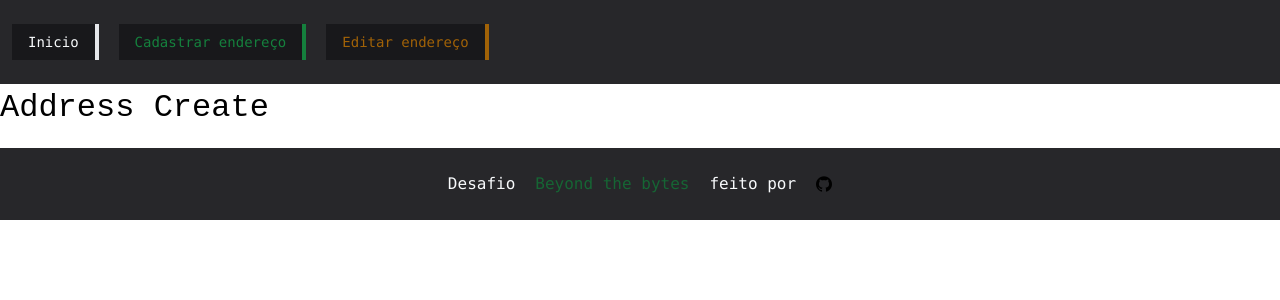
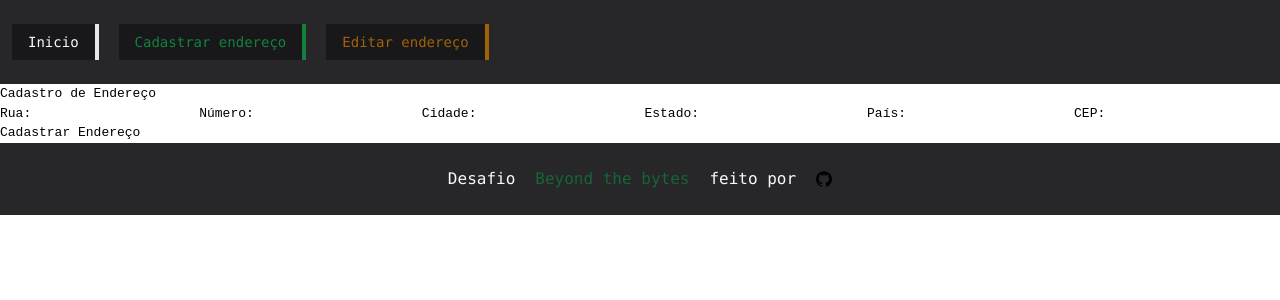
Before and after one commit to kevinDsousa/MarsEarthDeliveries, a React (Vite) app: page /new-address in a window 1280 px wide. Shown: the top 300 px of the page. Built offline with nearby package versions, Linux system fonts and the light colour scheme.

Commit message:
feat: :art: Adicionado a tradução Klingon na Home

```diff
--- a/src/components/AddressForm.tsx
+++ b/src/components/AddressForm.tsx
@@ -1,3 +1,95 @@
+import { useState } from "react";
+
 export const AddressForm: React.FC = () => {
-  return <form action="">ola</form>;
+  const [endereco, setEndereco] = useState({
+    rua: "",
+    numero: "",
+    cidade: "",
+    estado: "",
+    pais: "",
+    cep: "",
+  });
+
+  const handleChange = (e: any) => {
+    const { name, value } = e.target;
+    setEndereco({ ...endereco, [name]: value });
+  };
+
+  const handleSubmit = (e: any) => {
+    e.preventDefault();
+    // Aqui você pode enviar os dados do endereço para o backend ou fazer qualquer outra operação necessária
+    console.log("Endereço cadastrado:", endereco);
+    // Limpa o formulário após o envio
+    setEndereco({
+      rua: "",
+      numero: "",
+      cidade: "",
+      estado: "",
+      pais: "",
+      cep: "",
+    });
+  };
+
+  return (
+    <div>
+      <h2>Cadastro de Endereço</h2>
+      <form onSubmit={handleSubmit}>
+        <label>
+          Rua:
+          <input
+            type="text"
+            name="rua"
+            value={endereco.rua}
+            onChange={handleChange}
+          />
+        </label>
+        <label>
+          Número:
+          <input
+            type="text"
+            name="numero"
+            value={endereco.numero}
+            onChange={handleChange}
+          />
+        </label>
+        <label>
+          Cidade:
+          <input
+            type="text"
+            name="cidade"
+            value={endereco.cidade}
+            onChange={handleChange}
+          />
+        </label>
+        <label>
+          Estado:
+          <input
+            type="text"
+            name="estado"
+            value={endereco.estado}
+            onChange={handleChange}
+          />
+        </label>
+        <label>
+          País:
+          <input
+            type="text"
+            name="pais"
+            value={endereco.pais}
+            onChange={handleChange}
+          />
+        </label>
+        <label>
+          CEP:
+          <input
+            type="text"
+            name="cep"
+            value={endereco.cep}
+            onChange={handleChange}
+          />
+        </label>
+        <button type="submit">Cadastrar Endereço</button>
+      </form>
+    </div>
+  );
 };
--- a/src/pages/AddressCreate.tsx
+++ b/src/pages/AddressCreate.tsx
@@ -1,7 +1,9 @@
+import { AddressForm } from "../components/AddressForm";
+
 export const AddressCreate = () => {
   return (
     <div>
-      <h1>Address Create</h1>
+      <AddressForm />
     </div>
   );
 };
--- a/src/pages/Home.tsx
+++ b/src/pages/Home.tsx
@@ -5,12 +5,21 @@ export const Home = () => {
         <h1 className="text-white text-5xl font-bold drop-shadow-lg">
           Seja <span className="text-red-700">bem</span> vindo
         </h1>
+        <h3 className="text-white text-2xl font-bold drop-shadow-lg">
+          "yI'el"
+        </h3>
         <div className="flex items-center justify-center">
           <img width={100} src="./terra.gif" alt="" />
-          <p className="text-slate-50 text-lg">
-            Aqui você poderá enviar e receber pedidos entre as colonias (Gaia -
-            Ares)
-          </p>
+          <div className="flex gap-2 flex-col my-5">
+            <p className="text-slate-50 text-lg">
+              Aqui você poderá enviar e receber pedidos entre as colonias (Gaia
+              - Ares)
+            </p>
+            <p className="text-slate-50 text-sm">
+              "Qun'a'vaD noblaHbe'wI' vIQorghlaHbe'chugh, vaj mu'tlheghmeyraj
+              wIQoylaHbe'! 'oSrIq"
+            </p>
+          </div>
           <img width={100} src="./marte.gif" alt="" />
         </div>
         <p className="text-green-600 text-sm">
```
